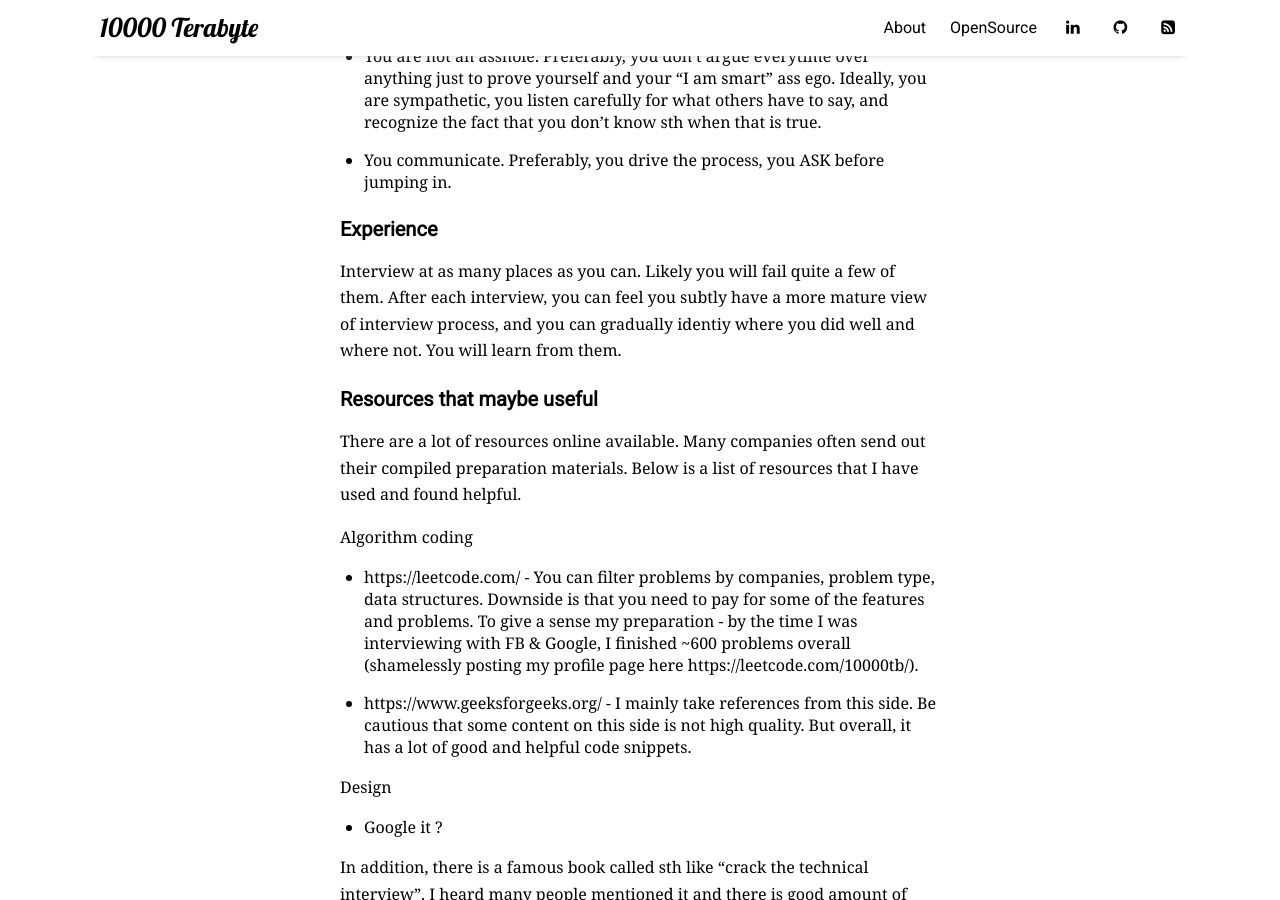
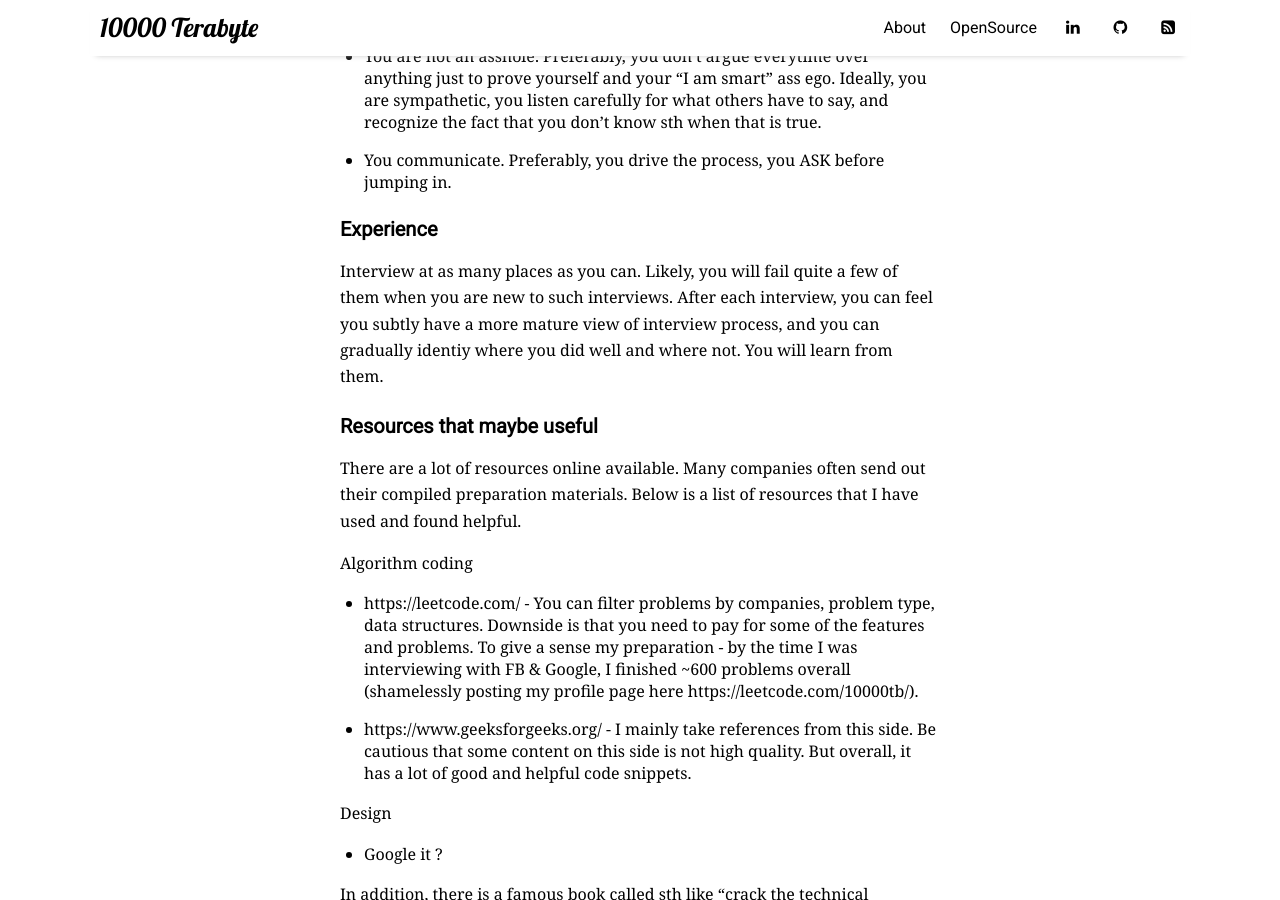
Before and after one commit to 10000TB/10000TB.github.io, a Jekyll site: the page built from _posts/2019-11-23-My-2-cents-on-tech-interviews.md, in a window 1280 px wide and 900 px high, scrolled down 3912 px. Built offline with Jekyll 4.4.1, drawn with Linux system fonts in a browser that asks for light colours; nearby versions of some CDN libraries; comment, search, counter and statistics services are not loaded.

```diff
--- a/_posts/2019-11-23-My-2-cents-on-tech-interviews.md
+++ b/_posts/2019-11-23-My-2-cents-on-tech-interviews.md
@@ -83,7 +83,7 @@
 
 ### Experience
 
-Interview at as many places as you can. Likely you will fail quite a few of them. After each interview, you can feel you subtly have a more mature view of interview process, and you can gradually identiy where you did well and where not. You will learn from them.
+Interview at as many places as you can. Likely, you will fail quite a few of them when you are new to such interviews. After each interview, you can feel you subtly have a more mature view of interview process, and you can gradually identiy where you did well and where not. You will learn from them.
 
 ### Resources that maybe useful
 
```
